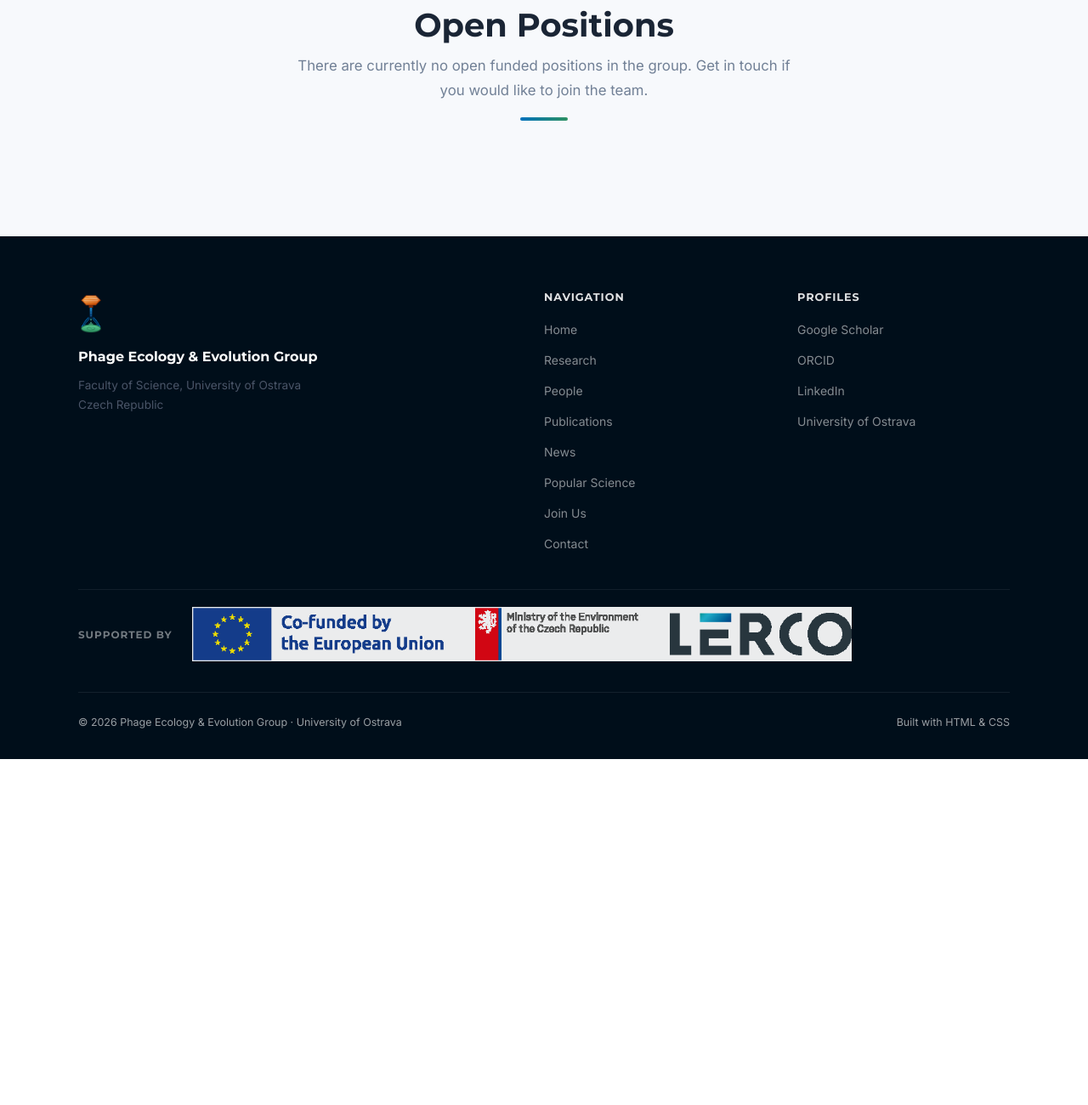
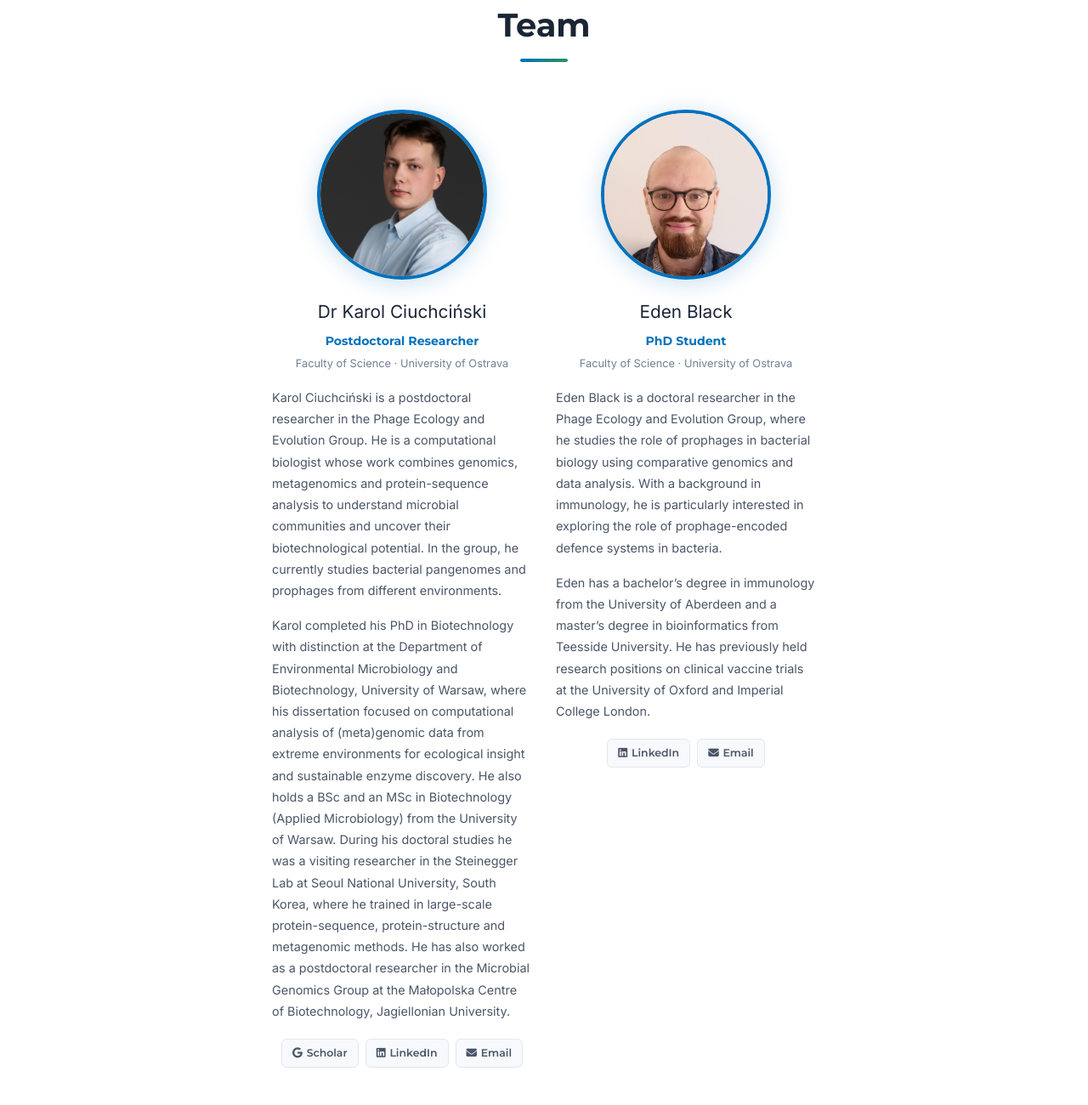
Before and after one commit to bognabognabogna/phage-ecology-and-evolution-lab, a plain HTML site: page people.html in a window 1280 px wide. Shown: the part 1400-2700 px from the top of the page at 85% size. Before the commit the page ends 2293 px from the top, so only its background shows below. Drawn offline with Linux system fonts and the light colour scheme.

Commit message:
add people

```diff
--- a/people.html
+++ b/people.html
@@ -90,6 +90,50 @@
   </div>
 </section>
 
+<!-- TEAM -->
+<section class="section">
+  <div class="container">
+    <div class="sh"><h2>Team</h2></div>
+
+    <div class="g3" style="max-width:640px;margin:0 auto;">
+      <div class="pc">
+        <div class="avatar">
+          <img src="images/Karol.jpg" alt="Dr Karol Ciuchciński" style="object-position:center 15%;">
+        </div>
+        <div class="pc-name">Dr Karol Ciuchciński</div>
+        <div class="pc-role">Postdoctoral Researcher</div>
+        <div class="pc-affil">Faculty of Science · University of Ostrava</div>
+        <div class="pc-bio">
+          <p>Karol Ciuchciński is a postdoctoral researcher in the Phage Ecology and Evolution Group. He is a computational biologist whose work combines genomics, metagenomics and protein-sequence analysis to understand microbial communities and uncover their biotechnological potential. In the group, he currently studies bacterial pangenomes and prophages from different environments.</p>
+          <p>Karol completed his PhD in Biotechnology with distinction at the Department of Environmental Microbiology and Biotechnology, University of Warsaw, where his dissertation focused on computational analysis of (meta)genomic data from extreme environments for ecological insight and sustainable enzyme discovery. He also holds a BSc and an MSc in Biotechnology (Applied Microbiology) from the University of Warsaw. During his doctoral studies he was a visiting researcher in the Steinegger Lab at Seoul National University, South Korea, where he trained in large-scale protein-sequence, protein-structure and metagenomic methods. He has also worked as a postdoctoral researcher in the Microbial Genomics Group at the Małopolska Centre of Biotechnology, Jagiellonian University.</p>
+        </div>
+        <div class="pc-links">
+          <a href="https://scholar.google.com/citations?hl=pl&user=fsWUt7YAAAAJ&view_op=list_works&sortby=pubdate" target="_blank" class="pc-link"><i class="fa-brands fa-google"></i> Scholar</a>
+          <a href="https://www.linkedin.com/in/karol-ciuchci%C5%84ski-43855716b/" target="_blank" class="pc-link"><i class="fa-brands fa-linkedin"></i> LinkedIn</a>
+          <a href="mailto:Karol.Ciuchcinski@osu.cz" class="pc-link"><i class="fa-solid fa-envelope"></i> Email</a>
+        </div>
+      </div>
+
+      <div class="pc">
+        <div class="avatar">
+          <img src="images/Eden.jpg" alt="Eden Black" style="object-position:center 30%;">
+        </div>
+        <div class="pc-name">Eden Black</div>
+        <div class="pc-role">PhD Student</div>
+        <div class="pc-affil">Faculty of Science · University of Ostrava</div>
+        <div class="pc-bio">
+          <p>Eden Black is a doctoral researcher in the Phage Ecology and Evolution Group, where he studies the role of prophages in bacterial biology using comparative genomics and data analysis. With a background in immunology, he is particularly interested in exploring the role of prophage-encoded defence systems in bacteria.</p>
+          <p>Eden has a bachelor’s degree in immunology from the University of Aberdeen and a master’s degree in bioinformatics from Teesside University. He has previously held research positions on clinical vaccine trials at the University of Oxford and Imperial College London.</p>
+        </div>
+        <div class="pc-links">
+          <a href="https://www.linkedin.com/in/eden-black-109008177/" target="_blank" class="pc-link"><i class="fa-brands fa-linkedin"></i> LinkedIn</a>
+          <a href="mailto:Eden.Black@s01.osu.cz" class="pc-link"><i class="fa-solid fa-envelope"></i> Email</a>
+        </div>
+      </div>
+    </div>
+  </div>
+</section>
+
 <!-- OPEN POSITIONS -->
 <section class="section section-alt">
   <div class="container">
```
Also changed, not shown: images/Eden.jpg (added), images/Karol.jpg (added), 1 other file.
